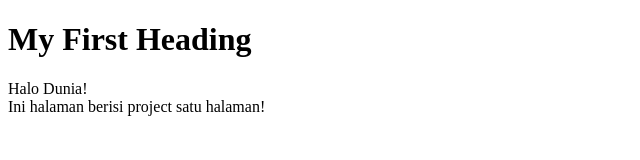
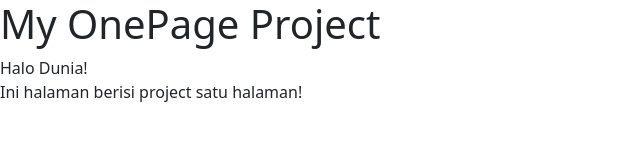
Before and after one commit to Minecube1510/mc1510-onepage, a plain HTML site: page index.html in a window 1280 px wide. Shown: the whole page, without its empty margins (0-640 px from the left). Drawn offline with nearby package versions, Linux system fonts and the light colour scheme.

Commit message:
Edit HTML - 1

```diff
--- a/index.html
+++ b/index.html
@@ -1,12 +1,13 @@
 <!DOCTYPE html>
 <html>
 <head>
+  <script type="module" src="syswork/js/bootstraper.js"></script>
 </head>
 
 <body>
 
   <h1>
-    My First Heading
+    My OnePage Project
   </h1><p>
     Halo Dunia!
     <br>Ini halaman berisi project satu halaman!
```
